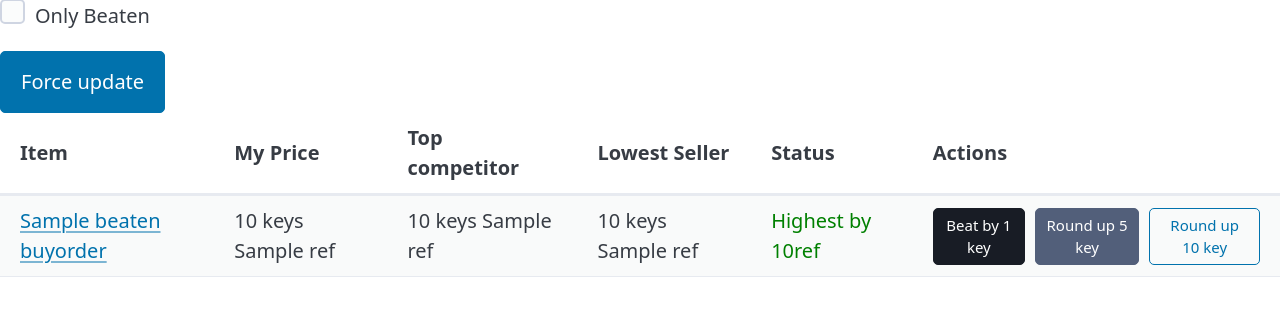
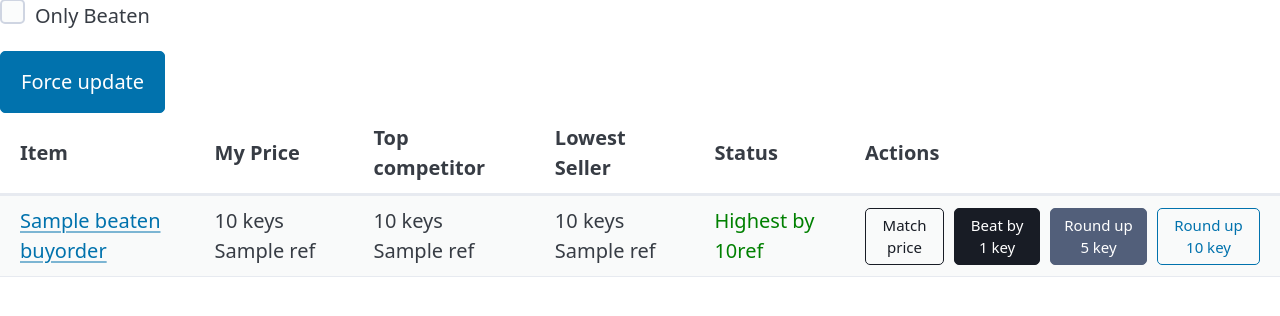
Before and after one commit to HenrikTS99/bptf-trade-helper, a FastAPI app: template app/templates/pages/dashboard.html in a window 1280 px wide. Shown: the part 69-385 px from the top of the page. Run offline with FastAPI, Linux system fonts and the light colour scheme; the template is opened without the code that fills it: most values are stand-ins (such as "Sample title", 1, 10 or a date in 2020); parts of the project's set-up code (start-up, migrations or seed data) failed here and were passed over; some libraries are stand-ins or nearby versions.

Commit message:
add match price button to buyorder rows

```diff
--- a/app/templates/partials/buyorder_row.html
+++ b/app/templates/partials/buyorder_row.html
@@ -26,6 +26,11 @@
   </td>
   <td>
     <div class="actions">
+
+        <button class="outline contrast" hx-patch="/listings/{{bo.listing.id}}/round-price?rounding_strategy=match_price"
+            hx-target="#row-{{bo.listing.id}}" hx-swap="outerHTML">
+            Match price
+        </button>
         <button class="contrast" hx-patch="/listings/{{bo.listing.id}}/round-price?rounding_strategy=up_1-key"
             hx-target="#row-{{bo.listing.id}}" hx-swap="outerHTML">
             Beat by 1 key
```
